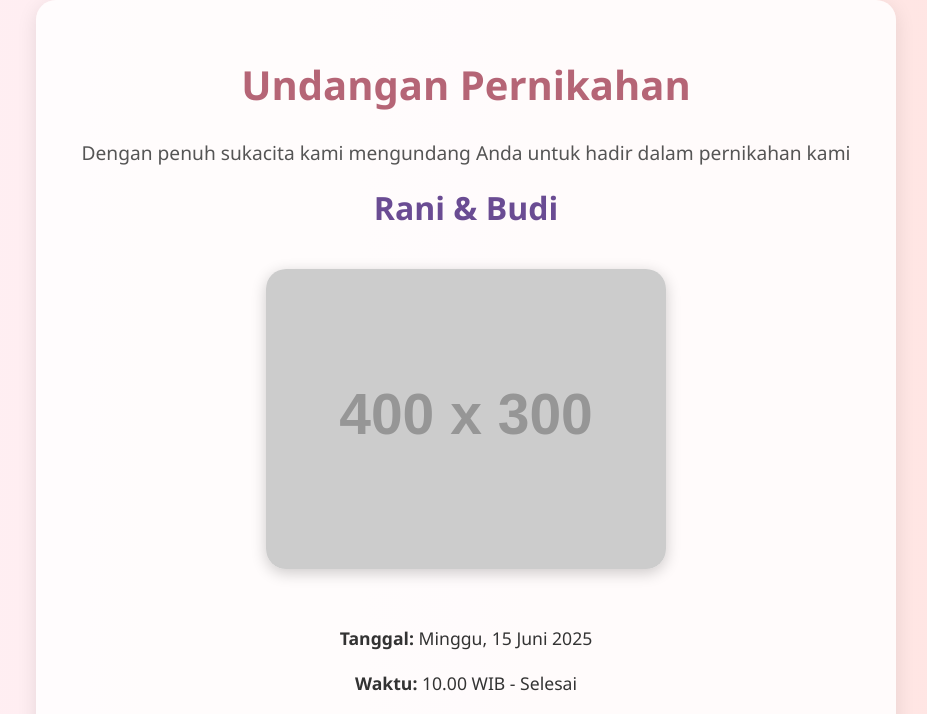
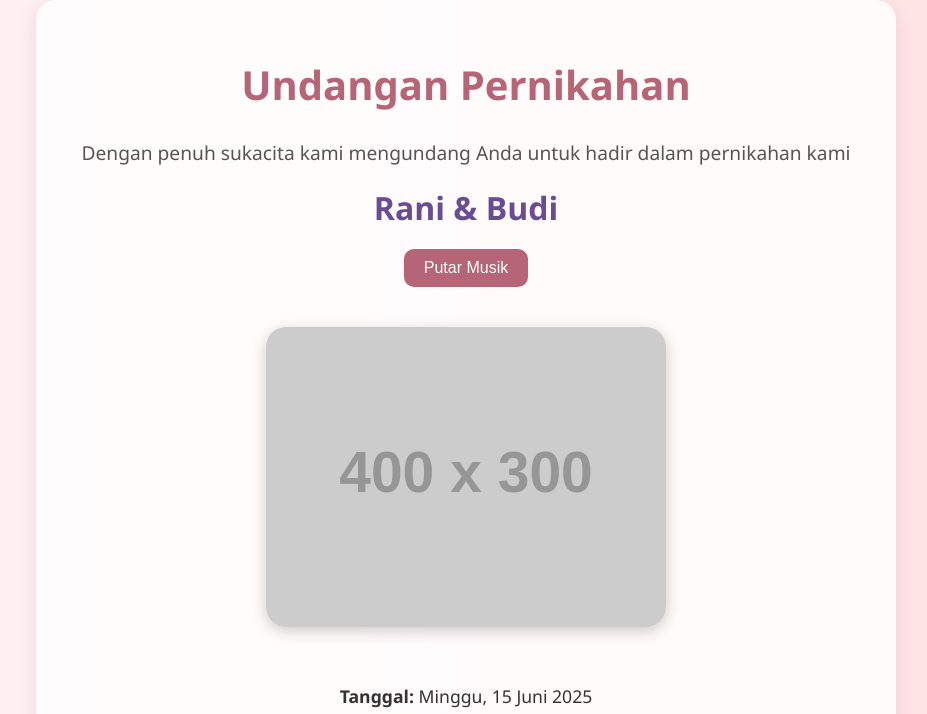
Before and after one commit to samiyantoshemy123/undangan-rani-budi, a plain HTML site: page index.html in a window 1280 px wide. Shown: the top 714 px of the page, without its empty margins (174-1101 px from the left). Drawn offline with Linux system fonts and the light colour scheme; placeholder pictures from the web are drawn by us.

Commit message:
Update index.html

```diff
--- a/index.html
+++ b/index.html
@@ -78,6 +78,25 @@
             color: #777;
         }
 
+        .play-button {
+            margin: 20px 0;
+        }
+
+        .play-button button {
+            padding: 10px 20px;
+            font-size: 16px;
+            background-color: #b56576;
+            color: white;
+            border: none;
+            border-radius: 10px;
+            cursor: pointer;
+            transition: background-color 0.3s;
+        }
+
+        .play-button button:hover {
+            background-color: #9d4b63;
+        }
+
         @media (max-width: 600px) {
             .container {
                 padding: 20px;
@@ -94,16 +113,22 @@
     </style>
 </head>
 <body>
-    <audio autoplay loop>
-  <source src="original.mp3" type="audio/mpeg">
-  Your browser does not support the audio element.
-</audio>
 
     <div class="container">
         <h1>Undangan Pernikahan</h1>
         <div class="sub-heading">Dengan penuh sukacita kami mengundang Anda untuk hadir dalam pernikahan kami</div>
 
         <div class="names">Rani & Budi</div>
+
+        <!-- Tombol Putar Musik -->
+        <div class="play-button">
+            <button onclick="document.getElementById('musik').play()">Putar Musik</button>
+        </div>
+
+        <audio id="musik" loop>
+            <source src="original.mp3" type="audio/mpeg">
+            Browser Anda tidak mendukung elemen audio.
+        </audio>
 
         <img src="https://via.placeholder.com/400x300?text=Foto+Pasangan" alt="Foto Pasangan" class="couple">
 
```
